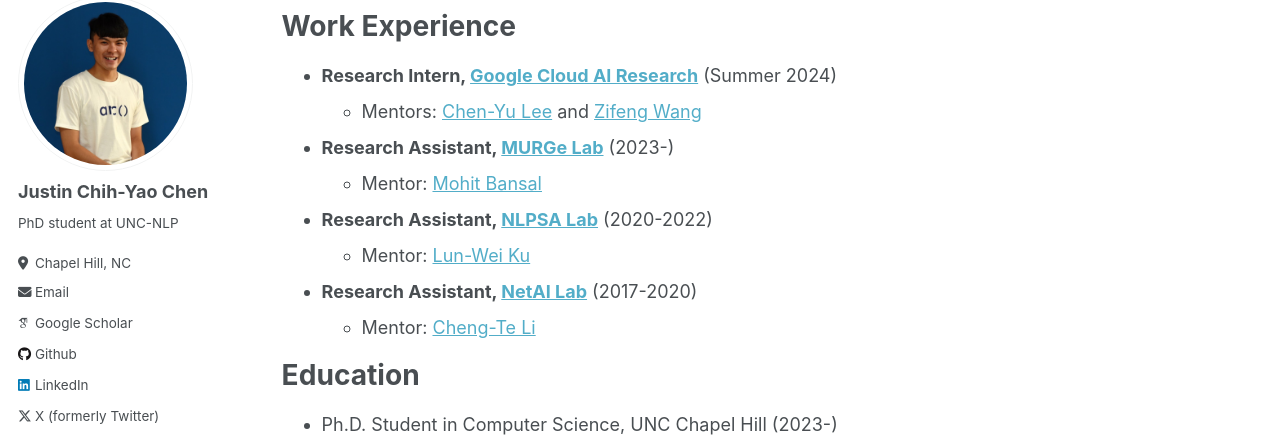
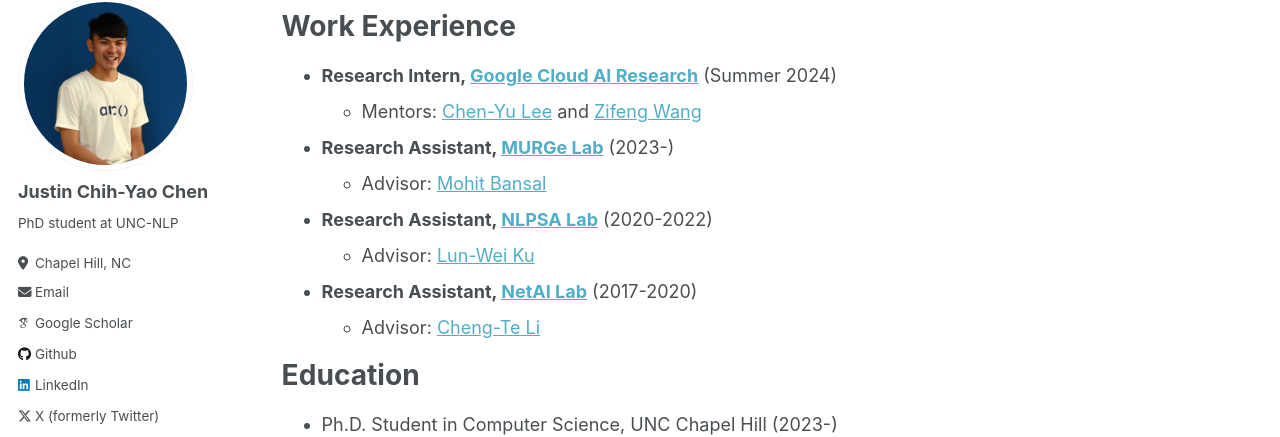
Before and after one commit to dinobby/dinobby.github.io, a Jekyll site: the page built from _pages/experience.md, in a window 1280 px wide and 1045 px high. Shown: the part 110-547 px from the top of the window. Built offline with Jekyll 4.4.1, drawn with Linux system fonts in a browser that asks for light colours; some web fonts are replaced.

Commit message:
Update experience.md

```diff
--- a/_pages/experience.md
+++ b/_pages/experience.md
@@ -9,11 +9,11 @@ author_profile: true
 * **Research Intern, [Google Cloud AI Research](https://research.google/teams/cloud-ai/)** (Summer 2024)
     * Mentors: [Chen-Yu Lee](https://research.google/people/chen-yu-lee/) and [Zifeng Wang](https://research.google/people/zifeng-wang/)
 * **Research Assistant, [MURGe Lab](https://murgelab.cs.unc.edu/)** (2023-)
-    * Mentor: [Mohit Bansal](https://www.cs.unc.edu/~mbansal/)
+    * Advisor: [Mohit Bansal](https://www.cs.unc.edu/~mbansal/)
 * **Research Assistant, [NLPSA Lab](https://academiasinicanlplab.github.io/)** (2020-2022)
-    * Mentor: [Lun-Wei Ku](https://homepage.iis.sinica.edu.tw/pages/lwku/index_en.html)
+    * Advisor: [Lun-Wei Ku](https://homepage.iis.sinica.edu.tw/pages/lwku/index_en.html)
 * **Research Assistant, [NetAI Lab](https://sites.google.com/view/chengteli/)** (2017-2020)
-    * Mentor: [Cheng-Te Li](https://sites.google.com/view/chengteli/)
+    * Advisor: [Cheng-Te Li](https://sites.google.com/view/chengteli/)
 
 # Education
 * Ph.D. Student in Computer Science, UNC Chapel Hill (2023-)
```
